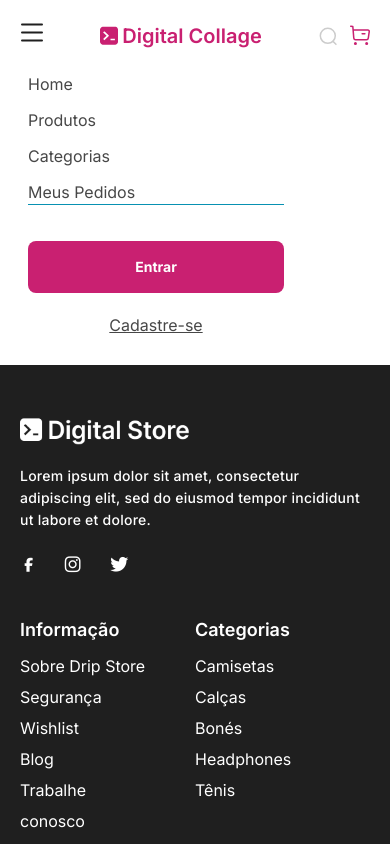
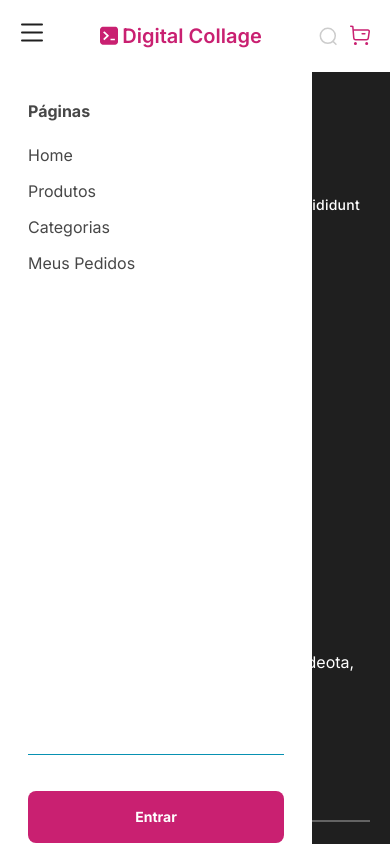
Before and after one commit to flaviare1s/dripstore-fs-06-sul, a React (Vite) app: page / in a window 390 px wide. Both pictures are taken after a click on the button 32 px from the left and 32 px from the top of the page. Shown: the top 844 px of the page. Built offline with nearby package versions, Linux system fonts and the light colour scheme.

Commit message:
Adjust other components to receive footer

```diff
--- a/src/components/BurgerMenu/BurgerMenu.jsx
+++ b/src/components/BurgerMenu/BurgerMenu.jsx
@@ -4,7 +4,8 @@ export const BurgerMenu = () => {
   const burgerMenuState = useBurgerMenu();
   return (
     <>
-      {burgerMenuState.isActiveBurgerMenu && <div className="h-full flex flex-col bg-white w-4/5 p-7 grow justify-between md:hidden transition-[width] ease-in-out delay-150">
+      {burgerMenuState.isActiveBurgerMenu && (
+        <div className="h-full flex flex-col bg-white w-4/5 p-7 grow justify-between md:hidden transition-[width] ease-in-out delay-150 z-50 fixed h-[calc(100%_-_72px)] top-[71px]">
           <div className="flex flex-col">
             <div className="font-Inter text-dark-gray-2 font-bold">Páginas</div>
             <div className="pt-5 flex flex-col gap-3">
@@ -23,7 +24,8 @@ export const BurgerMenu = () => {
               <button className="underline">Cadastre-se</button>
             </div>
           </div>
-      </div>}
+        </div>
+      )}
     </>
   );
 };
--- a/src/pages/App.jsx
+++ b/src/pages/App.jsx
@@ -1,13 +1,15 @@
 import { Footer } from "../components/Footer";
 import "./App.css";
-import { Header } from "../components/header/header";
+import { Header } from "../components/Header/Header";
 import { BurgerMenu } from "../components/BurgerMenu/BurgerMenu";
 
 export function App() {
   return (
     <div className="h-full min-h-screen w-full flex flex-col">
-      <Header />
-      <BurgerMenu />
+      <div className="z-40 h-[72px] lg:h-[140px]">
+        <Header />
+        <BurgerMenu />
+      </div>
       <Footer />
     </div>
   );
```
Lines whose indentation alone changed are shown as unchanged.
